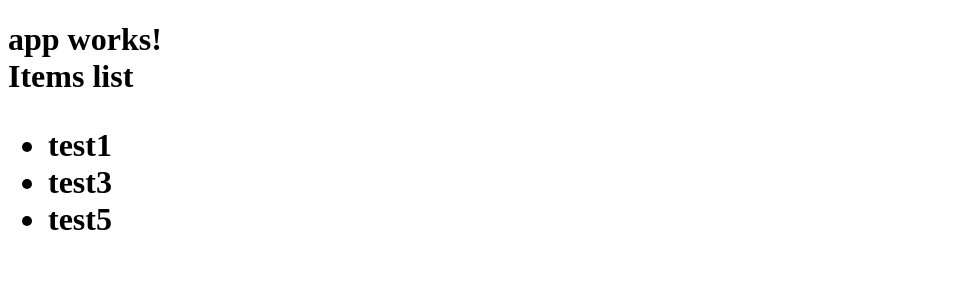
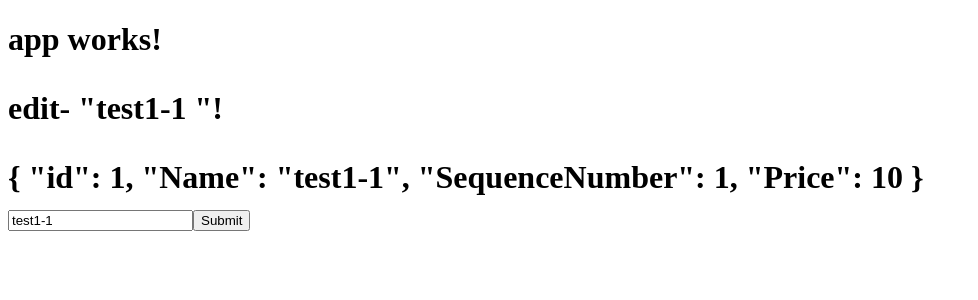
Before and after one commit to sjcrisme/quiz-test-angular, an Angular app: page /edit/1 in a window 1280 px wide. Before the commit this address led to /list. Shown: the top 300 px of the page, without its empty margins (0-978 px from the left). Built offline with nearby package versions, Linux system fonts and the light colour scheme; data requests are answered from the project's data file.

Commit message:
add edit-item, some item update issue :TODO

```diff
--- a/server/api/db.json
+++ b/server/api/db.json
@@ -1,7 +1,56 @@
 {
-    "items":[
-        { "SequenceNumber":1, "Name":"test1", "Price":10 },
-        { "SequenceNumber":3, "Name":"test3", "Price":15 },
-        { "SequenceNumber":5, "Name":"test5", "Price":20 }
-    ]
+  "items": [
+    {
+      "id": 1,
+      "Name": "test1-1",
+      "SequenceNumber": 1,
+      "Price": 10
+    },
+    {
+      "id": 2,
+      "Name": "other-test",
+      "SequenceNumber": 3,
+      "Price": 15
+    },
+    {
+      "id": 3,
+      "SequenceNumber": 5,
+      "Name": "test5",
+      "Price": 20
+    },
+    {
+      "id": 4,
+      "SequenceNumber": 6,
+      "Name": "new",
+      "Price": 11,
+      "newname": "new"
+    },
+    {
+      "id": 5,
+      "Name": "Hello Angular",
+      "SequenceNumber": 7,
+      "Price": 10
+    },
+    {
+      "id": 6,
+      "SequenceNumber": 8,
+      "Name": "text",
+      "Price": 15
+    },
+    {
+      "id": 7,
+      "SequenceNumber": 9,
+      "Name": "tester",
+      "Price": 18
+    },
+    {
+      "id": 8,
+      "SequenceNumber": 11,
+      "Name": "trion",
+      "Price": 23
+    }
+  ],
+  "items-count": {
+    "count": 8
+  }
 }
--- a/src/app/app.route.ts
+++ b/src/app/app.route.ts
@@ -3,10 +3,12 @@ import { Routes } from '@angular/router';
 import { ItemsListComponent } from './items-list/items-list.component';
 import { AddItemComponent } from './add-item/add-item.component';
 import { DeleteItemComponent } from "app/delete-item/delete-item.component";
+import { EditItemComponent } from './edit-item/edit-item.component';
 
 export const ROUTES:Routes = [
     { path:'list', component:ItemsListComponent },
     { path:'add', component:AddItemComponent },
+    { path:'edit/:id', component:EditItemComponent },
     { path:'delete/:pid', component:DeleteItemComponent },
 
     { path:'**', redirectTo:'list'}
--- a/src/app/edit-item/edit-item.component.ts
+++ b/src/app/edit-item/edit-item.component.ts
@@ -1,21 +1,59 @@
 import { ItemsService } from './../services/items.service';
 import { Component, OnInit } from '@angular/core';
-import { Router } from '@angular/router';
+import { Router,ActivatedRoute } from '@angular/router';
 
 @Component({
   selector: 'hr-edit-item',
   template: `
     <p>
-      edit-item !
+      edit- "<span [innerHTML]="itemName"></span> "!
     </p>
+    {{item|json}}
+    <form novalidate (ngSubmit)="upodateItem()">
+      <input name="Name" type="text" placeholder="Name" [(ngModel)]="itemName">
+      <button>Submit</button>
+    </form>
   `,
   styles: []
 })
 export class EditItemComponent implements OnInit {
+  itemId;
+  item;
+  itemName;
 
-  constructor() { }
+  constructor(private itemsService:ItemsService,
+              private activatedRoute: ActivatedRoute,
+              private route: Router) { }
 
   ngOnInit() {
+    this.activatedRoute.params.subscribe(
+      (param)=>{ this.itemId = param['id'];
+                 this.getItem();
+                },
+      error =>console.log(error)
+    )
+  }
+  //TODO: WHY not work with item.Name ?
+  getItem(){
+    this.itemsService.getItem(this.itemId).subscribe(
+      //item =>item,
+      (item) =>{
+        this.item = item;
+        this.itemName = item.Name;
+      },
+      error => console.log(error)
+    )
   }
 
+  //TODO : WHY I can't get refreshed item object and I need to recreate it form vars of class!!!
+  upodateItem() {
+    this.itemsService.updateItem({"id":this.itemId,
+                                  "Name":this.itemName,
+                                  "SequenceNumber":this.item.SequenceNumber,
+                                  "Price":this.item.Price
+                                }).subscribe(
+            res => this.route.navigate(['list']),
+            error => console.error(error)
+    )
+  }
 }
--- a/src/app/items-list/items-list.component.ts
+++ b/src/app/items-list/items-list.component.ts
@@ -8,7 +8,7 @@ import { Router } from '@angular/router';
     <div> Items list </div>
     <ul>
         <li *ngFor="let item of items">
-        <a >{{ item.Name}}</a>
+        <a [routerLink]="['/edit/',item.id]">{{ item.Name}}</a>
         </li>
     </ul>
     `
--- a/src/app/services/items.service.ts
+++ b/src/app/services/items.service.ts
@@ -15,6 +15,15 @@ export class ItemsService {
         .map( (res:Response) => res.json() );
     }
 
+    getItem(id) {
+        return this.http.get(`${API_ENDPOINT}/${id}`)
+         .map((res: Response) => res.json());
+    }
+
+    updateItem(item){
+        return this.http.put(`${API_ENDPOINT}/${item.id}`,item)
+                        .map((res:Response)=>res.json());
+    }
     // delItem(item){
     //     return this.http.delete(`${API_ENDPOINT}/${item.SequenceNumber}`)
     //                 .map((res:Response) => res.json() );
```
